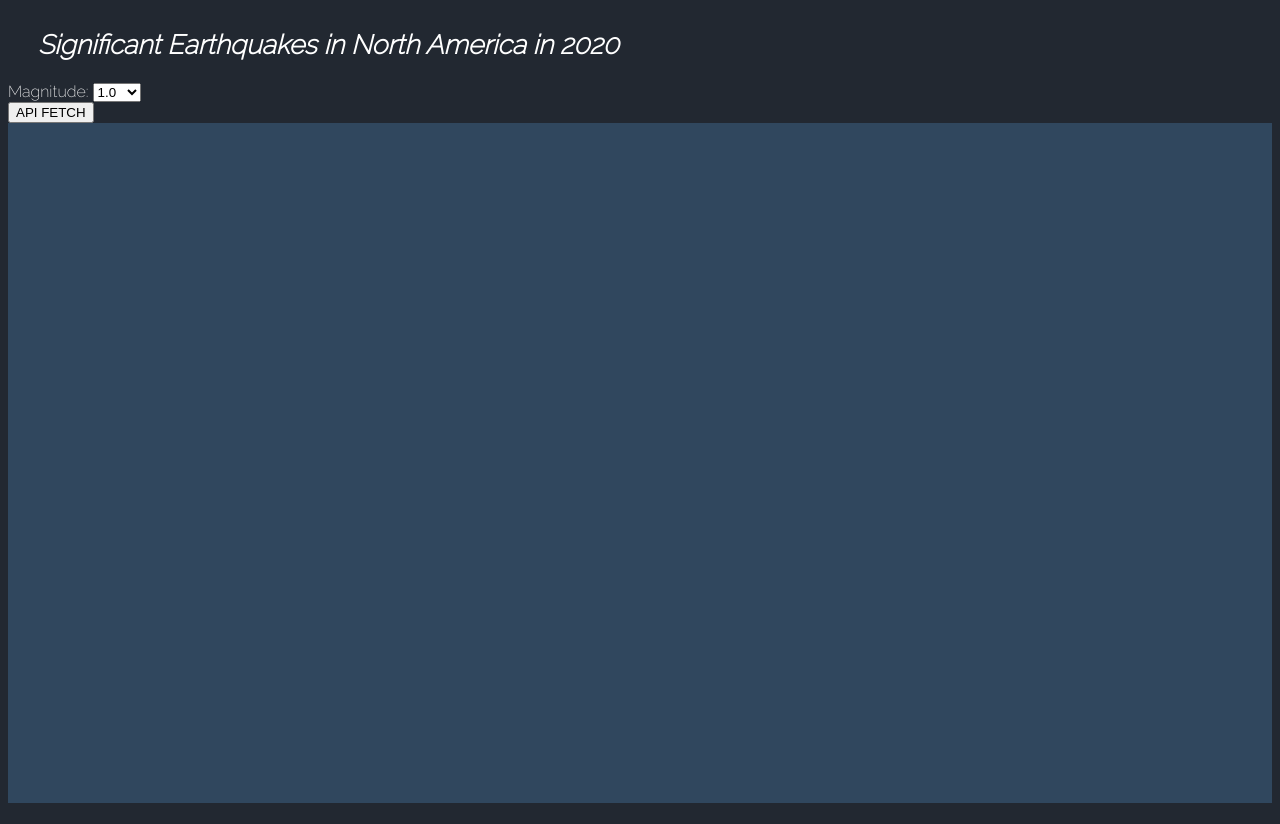
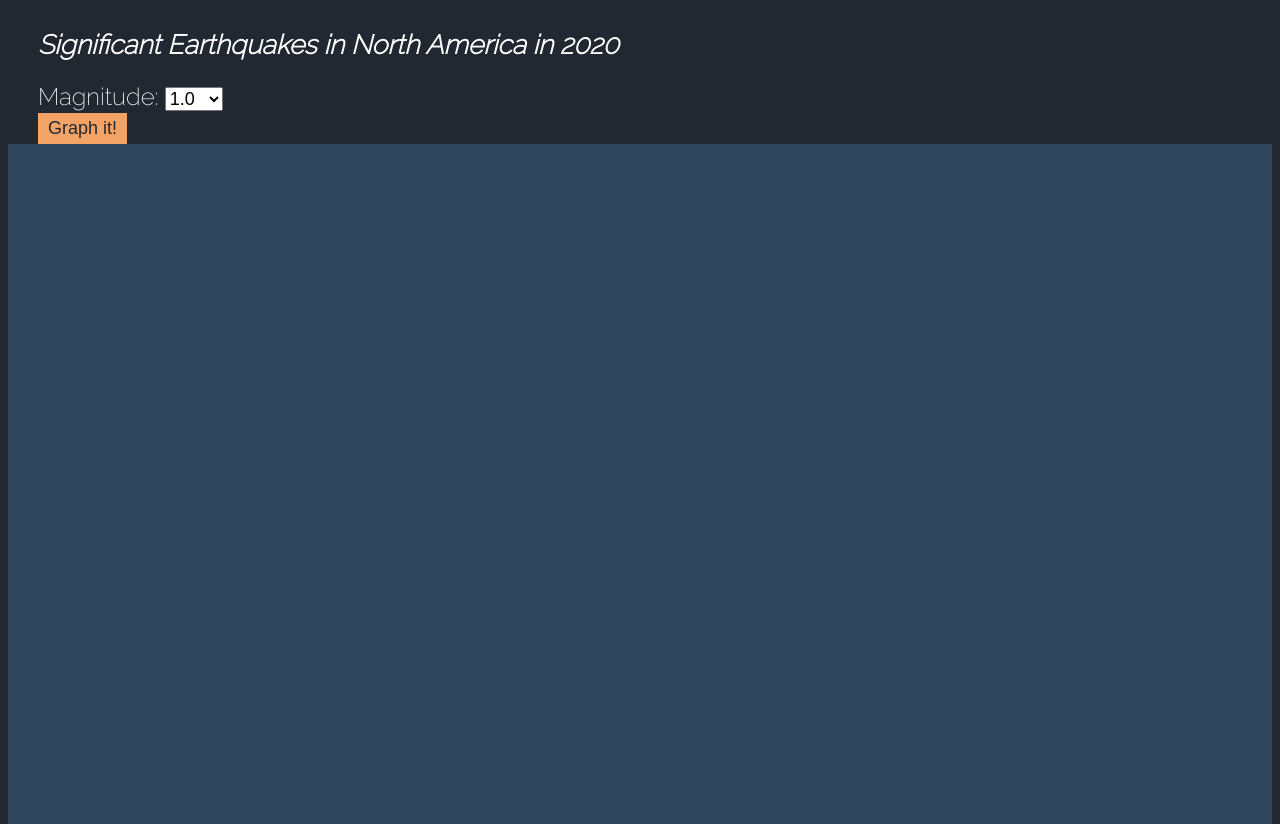
Before and after one commit to patrick-ware/shake-shack-js, a plain HTML site: page index.html in a window 1280 px wide. Shown: the part 91-915 px from the top of the page. Before the commit the page ends 894 px from the top, so only its background shows below. Drawn offline with Linux system fonts and the light colour scheme.

Commit message:
button and menu styling added

```diff
--- a/css/style.css
+++ b/css/style.css
@@ -99,3 +99,29 @@ html, body{
   background: #d6c7bb;
   transform: scale(1.05, 1);
 }
+
+.DataModifier {
+  color: white;
+  font-size: 18pt;
+  text-align: left;
+  padding-left: 30px;
+}
+
+.StdButton {
+  background-color: var(--color-bars);
+  border: none;
+  color: var(--bg-color-page);
+  padding: 5px 10px;
+  text-align: center;
+  display: inline-block;
+  font-size: 18px;
+  margin: 0px;
+}
+
+.Menu {
+  font-size: 18px;
+}
+
+.Menu-item {
+  font-size: 18px;
+}
--- a/index.html
+++ b/index.html
@@ -11,32 +11,32 @@
     <!-- Page title bar information -->
     <h1 class="title"> Shake Shack </h1>
     <h2 class="subtitle"> Significant Earthquakes in North America in 2020</h2>
-    <div>
+    <div class="DataModifier">
       <form action="">
         <label for="magnitude" style="color: white">Magnitude:</label>
-        <select id="magnitude" name="magnitude">
-          <option value="1.0">1.0</option>
-          <option value="1.5">1.5</option>
-          <option value="2.0">2.0</option>
-          <option value="2.5">2.5</option>
-          <option value="3.0">3.0</option>
-          <option value="3.5">3.5</option>
-          <option value="4.0">4.0</option>
-          <option value="4.5">4.5</option>
-          <option value="5.0">5.0</option>
-          <option value="5.5">5.5</option>
-          <option value="6.0">6.0</option>
-          <option value="6.5">6.5</option>
-          <option value="7.0">7.0</option>
-          <option value="7.5">7.5</option>
-          <option value="8.0">8.0</option>
-          <option value="8.5">8.5</option>
-          <option value="9.0">9.0</option>
-          <option value="9.5">9.5</option>
-          <option value="10.0">10.0</option>
+        <select class="Menu" id="magnitude" name="magnitude">
+          <option class="Menu-item" value="1.0">1.0</option>
+          <option class="Menu-item" value="1.5">1.5</option>
+          <option class="Menu-item" value="2.0">2.0</option>
+          <option class="Menu-item" value="2.5">2.5</option>
+          <option class="Menu-item" value="3.0">3.0</option>
+          <option class="Menu-item" value="3.5">3.5</option>
+          <option class="Menu-item" value="4.0">4.0</option>
+          <option class="Menu-item" value="4.5">4.5</option>
+          <option class="Menu-item" value="5.0">5.0</option>
+          <option class="Menu-item" value="5.5">5.5</option>
+          <option class="Menu-item" value="6.0">6.0</option>
+          <option class="Menu-item" value="6.5">6.5</option>
+          <option class="Menu-item" value="7.0">7.0</option>
+          <option class="Menu-item" value="7.5">7.5</option>
+          <option class="Menu-item" value="8.0">8.0</option>
+          <option class="Menu-item" value="8.5">8.5</option>
+          <option class="Menu-item" value="9.0">9.0</option>
+          <option class="Menu-item" value="9.5">9.5</option>
+          <option class="Menu-item" value="10.0">10.0</option>
         </select>
       </form>
-      <button onClick="doFetch()"> API FETCH </button>
+      <button class="StdButton" onClick="doFetch()"> Graph it! </button>
     </div>
     <!-- Bar chart -->
     <div class="BarChart">
```
